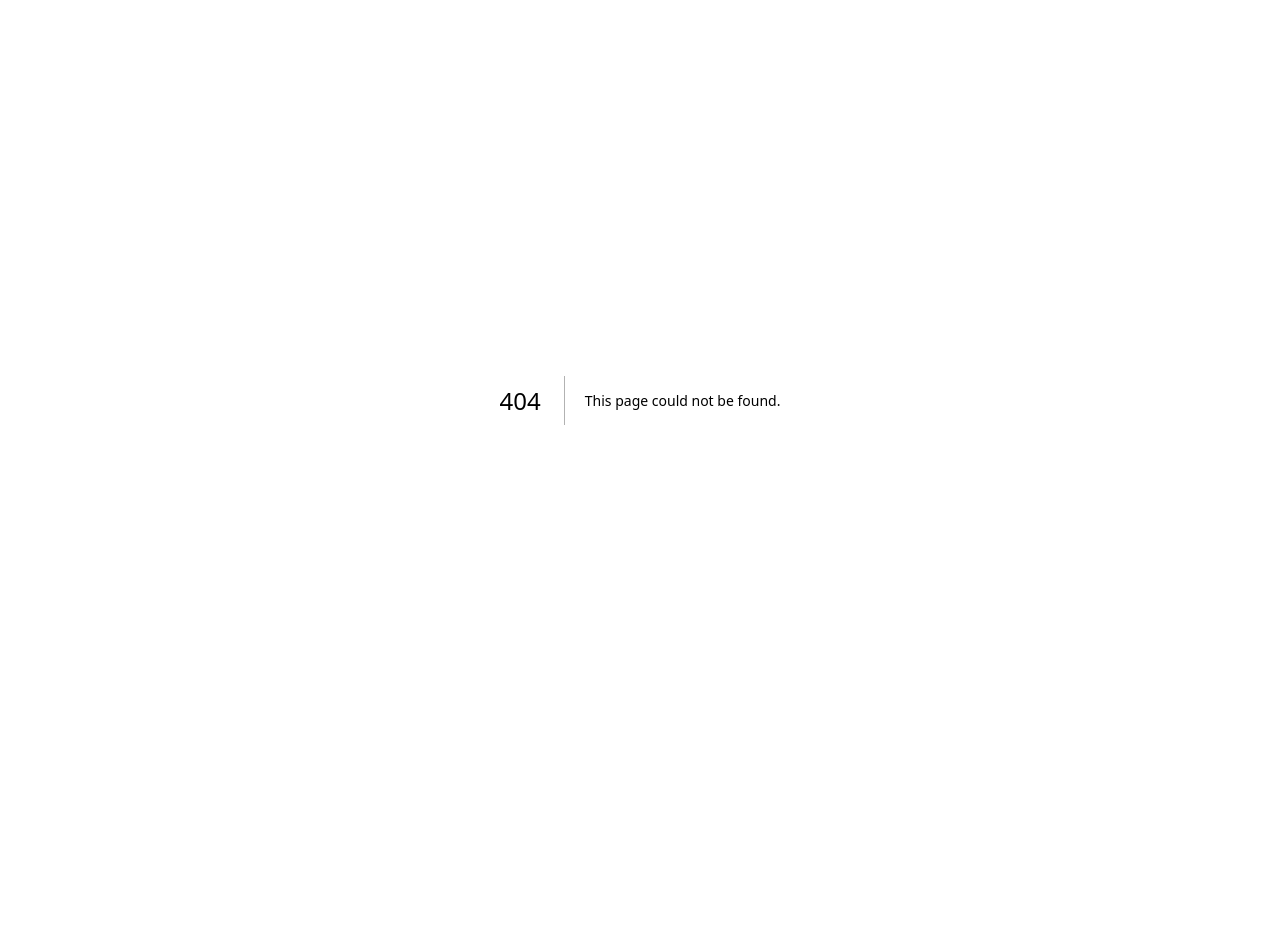
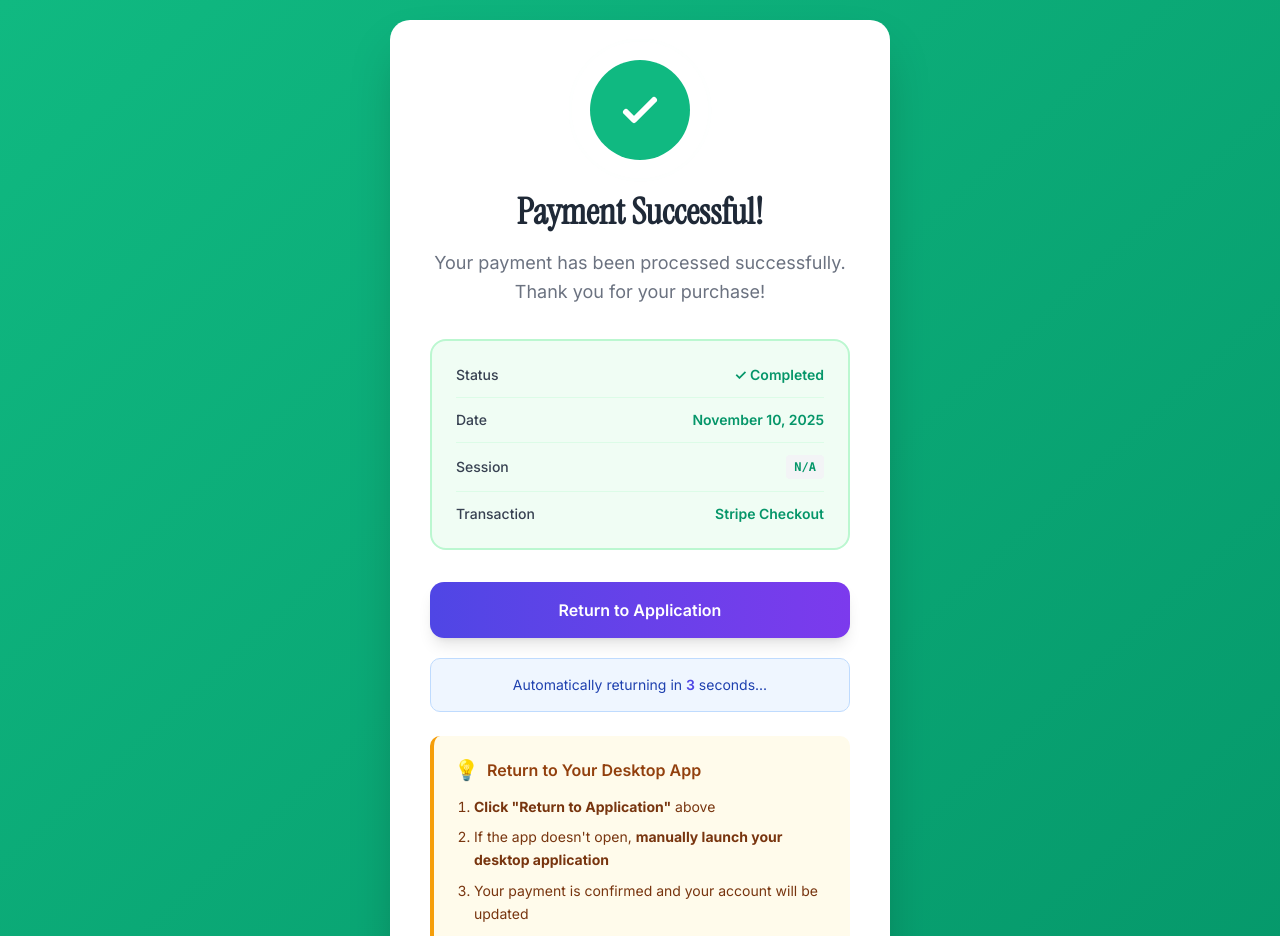
Before and after one commit to yadavraju/oravo-landing-page, a Next.js app: page /payment-success in a window 1280 px wide. Before the commit this address had no page. Shown: the top 936 px of the page. Before the commit the page ends 800 px from the top, so only its background shows below. Built offline with nearby package versions, Linux system fonts and the light colour scheme.

Commit message:
updated payment page (#10)
Co-authored-by: Raju Yadav <yrajukumar47@gmail.com>

```diff
--- a/app/layout.tsx
+++ b/app/layout.tsx
@@ -483,6 +483,13 @@ export default function RootLayout({
       className={`${inter.variable} ${instrumentSerif.variable} antialiased`}
     >
       <head>
+        {/* Favicon - Explicit Links for Better Browser Support */}
+        <link rel="icon" href="/favicon.ico" sizes="any" />
+        <link rel="icon" href="/icon-192.png" type="image/png" sizes="192x192" />
+        <link rel="icon" href="/icon-512.png" type="image/png" sizes="512x512" />
+        <link rel="apple-touch-icon" href="/apple-touch-icon.png" />
+        <link rel="shortcut icon" href="/favicon.ico" />
+
         {/* DNS Prefetch & Preconnect for Performance */}
         <link rel="dns-prefetch" href="https://fonts.googleapis.com" />
         <link rel="dns-prefetch" href="https://fonts.gstatic.com" />
--- /dev/null
+++ b/app/payment-success/layout.tsx
@@ -0,0 +1,16 @@
+import type { Metadata } from "next";
+
+export const metadata: Metadata = {
+  title: "Payment Successful - Oravo.ai",
+  description:
+    "Your payment has been processed successfully. Thank you for your purchase!",
+  robots: "noindex, nofollow",
+};
+
+export default function PaymentSuccessLayout({
+  children,
+}: {
+  children: React.ReactNode;
+}) {
+  return children;
+}
--- /dev/null
+++ b/app/payment-success/page.tsx
@@ -0,0 +1,258 @@
+"use client";
+
+import { useEffect, useState, Suspense } from "react";
+import { useSearchParams } from "next/navigation";
+
+function PaymentSuccessContent() {
+  const searchParams = useSearchParams();
+  const [countdown, setCountdown] = useState(8);
+  const [isReturning, setIsReturning] = useState(false);
+  const [sessionId, setSessionId] = useState("");
+  const [customSession, setCustomSession] = useState("");
+  const [paymentDate, setPaymentDate] = useState("");
+
+  useEffect(() => {
+    // Get URL parameters
+    const session = searchParams.get("session_id") || "";
+    const custom = searchParams.get("custom_session") || "";
+
+    setSessionId(session);
+    setCustomSession(custom);
+
+    // Set payment date
+    const date = new Date().toLocaleDateString("en-US", {
+      year: "numeric",
+      month: "long",
+      day: "numeric",
+    });
+    setPaymentDate(date);
+
+    // Start countdown
+    const interval = setInterval(() => {
+      setCountdown((prev) => {
+        if (prev <= 1) {
+          clearInterval(interval);
+          returnToApp();
+          return 0;
+        }
+        return prev - 1;
+      });
+    }, 1000);
+
+    return () => clearInterval(interval);
+  }, [searchParams]);
+
+  const returnToApp = () => {
+    if (isReturning) return;
+    setIsReturning(true);
+
+    const sessionToUse = customSession || sessionId || "";
+    const returnUrl = `http://localhost:8080/payment-success?session_id=${encodeURIComponent(
+      sessionToUse
+    )}&status=success`;
+
+    console.log("Attempting to return to desktop app:", returnUrl);
+
+    try {
+      window.location.href = returnUrl;
+
+      setTimeout(() => {
+        setIsReturning(false);
+      }, 2500);
+    } catch (error) {
+      console.error("Failed to open desktop app:", error);
+      setIsReturning(false);
+    }
+  };
+
+  const displaySession = customSession || sessionId || "N/A";
+  const truncatedSession =
+    displaySession.length > 25
+      ? displaySession.substring(0, 25) + "..."
+      : displaySession;
+
+  return (
+    <div className="w-full min-h-screen relative bg-gradient-to-br from-[#10b981] to-[#059669] overflow-x-hidden flex items-center justify-center p-5">
+      {/* Main Container */}
+      <div className="w-full max-w-[500px] bg-white rounded-[20px] p-8 md:p-10 shadow-2xl animate-fadeIn">
+        {/* Success Icon with Animation */}
+        <div className="relative w-[100px] h-[100px] bg-[#10b981] rounded-full flex items-center justify-center mx-auto mb-8">
+          <div className="absolute inset-0 w-[120px] h-[120px] -left-[10px] -top-[10px] border-[3px] border-[#10b981] rounded-full opacity-30 animate-ping"></div>
+          <svg
+            className="w-12 h-12 text-white"
+            fill="none"
+            stroke="currentColor"
+            viewBox="0 0 24 24"
+          >
+            <path
+              strokeLinecap="round"
+              strokeLinejoin="round"
+              strokeWidth={3}
+              d="M5 13l4 4L19 7"
+            />
+          </svg>
+        </div>
+
+        {/* Title */}
+        <h1 className="text-[#1f2937] text-3xl md:text-4xl font-bold text-center mb-4 font-serif">
+          Payment Successful!
+        </h1>
+
+        {/* Subtitle */}
+        <p className="text-[#6b7280] text-base md:text-lg text-center mb-8 leading-relaxed font-sans">
+          Your payment has been processed successfully.
+          <br />
+          Thank you for your purchase!
+        </p>
+
+        {/* Payment Info Card */}
+        <div className="bg-[#f0fdf4] border-2 border-[#bbf7d0] rounded-2xl p-6 mb-8">
+          <div className="space-y-3">
+            {/* Status */}
+            <div className="flex justify-between items-center pb-3 border-b border-[#dcfce7]">
+              <span className="text-[#374151] text-sm font-medium font-sans">
+                Status
+              </span>
+              <span className="text-[#059669] text-sm font-semibold font-sans">
+                ✓ Completed
+              </span>
+            </div>
+
+            {/* Date */}
+            <div className="flex justify-between items-center pb-3 border-b border-[#dcfce7]">
+              <span className="text-[#374151] text-sm font-medium font-sans">
+                Date
+              </span>
+              <span className="text-[#059669] text-sm font-semibold font-sans">
+                {paymentDate}
+              </span>
+            </div>
+
+            {/* Session */}
+            <div className="flex justify-between items-center pb-3 border-b border-[#dcfce7]">
+              <span className="text-[#374151] text-sm font-medium font-sans">
+                Session
+              </span>
+              <span className="text-[#059669] text-xs font-semibold font-mono bg-[#f3f4f6] px-2 py-1 rounded">
+                {truncatedSession}
+              </span>
+            </div>
+
+            {/* Transaction */}
+            <div className="flex justify-between items-center">
+              <span className="text-[#374151] text-sm font-medium font-sans">
+                Transaction
+              </span>
+              <span className="text-[#059669] text-sm font-semibold font-sans">
+                Stripe Checkout
+              </span>
+            </div>
+          </div>
+        </div>
+
+        {/* Return Button */}
+        <button
+          onClick={returnToApp}
+          disabled={isReturning}
+          className="w-full bg-gradient-to-r from-[#4f46e5] to-[#7c3aed] text-white py-4 px-9 rounded-xl font-semibold text-base font-sans transition-all duration-300 hover:shadow-xl hover:-translate-y-0.5 active:translate-y-0 disabled:opacity-70 disabled:cursor-not-allowed shadow-lg"
+        >
+          {isReturning ? "Opening Application..." : "Return to Application"}
+        </button>
+
+        {/* Auto Redirect Notice */}
+        {countdown > 0 && !isReturning && (
+          <div className="bg-[#eff6ff] border border-[#bfdbfe] rounded-lg p-4 mt-5 text-center">
+            <p className="text-[#1e40af] text-sm font-sans">
+              Automatically returning in{" "}
+              <span className="font-semibold text-[#4f46e5]">{countdown}</span>{" "}
+              seconds...
+            </p>
+          </div>
+        )}
+
+        {/* Instructions */}
+        <div className="bg-[#fffbeb] border-l-4 border-[#f59e0b] rounded-lg p-5 mt-6">
+          <div className="flex items-center mb-3">
+            <span className="text-xl mr-2">💡</span>
+            <h3 className="text-[#92400e] text-base font-semibold font-sans">
+              Return to Your Desktop App
+            </h3>
+          </div>
+          <div className="text-[#78350f] text-sm leading-relaxed font-sans">
+            <ol className="list-decimal pl-5 space-y-2 my-3">
+              <li>
+                <strong>Click "Return to Application"</strong> above
+              </li>
+              <li>
+                If the app doesn't open,{" "}
+                <strong>manually launch your desktop application</strong>
+              </li>
+              <li>
+                Your payment is confirmed and your account will be updated
+              </li>
+              <li>
+                If you encounter issues, restart the desktop application
+              </li>
+            </ol>
+
+            <div className="mt-4 p-3 bg-[#f0f9ff] border-l-3 border-[#0284c7] rounded-md">
+              <div className="font-semibold text-[#0c4a6e] mb-1">
+                ✅ Payment Confirmed
+              </div>
+              <div className="text-[#0369a1] text-xs">
+                Your subscription is being activated. Check your account in the
+                desktop app.
+              </div>
+            </div>
+          </div>
+        </div>
+      </div>
+
+      <style jsx>{`
+        @keyframes fadeIn {
+          from {
+            opacity: 0;
+            transform: translateY(20px);
+          }
+          to {
+            opacity: 1;
+            transform: translateY(0);
+          }
+        }
+
+        .animate-fadeIn {
+          animation: fadeIn 0.6s ease-out;
+        }
+
+        @keyframes ping {
+          0% {
+            transform: scale(1);
+            opacity: 0.3;
+          }
+          100% {
+            transform: scale(1.2);
+            opacity: 0;
+          }
+        }
+
+        .animate-ping {
+          animation: ping 2s cubic-bezier(0, 0, 0.2, 1) infinite;
+        }
+      `}</style>
+    </div>
+  );
+}
+
+export default function PaymentSuccessPage() {
+  return (
+    <Suspense
+      fallback={
+        <div className="w-full min-h-screen relative bg-gradient-to-br from-[#10b981] to-[#059669] flex items-center justify-center">
+          <div className="text-white text-xl">Loading...</div>
+        </div>
+      }
+    >
+      <PaymentSuccessContent />
+    </Suspense>
+  );
+}
```
